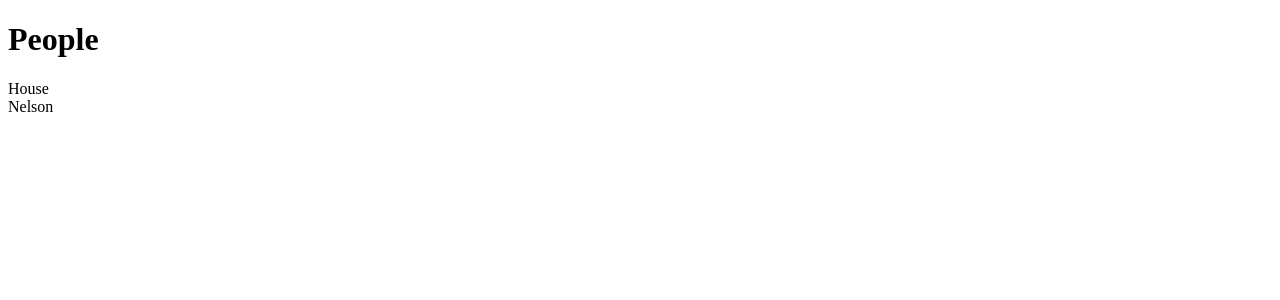
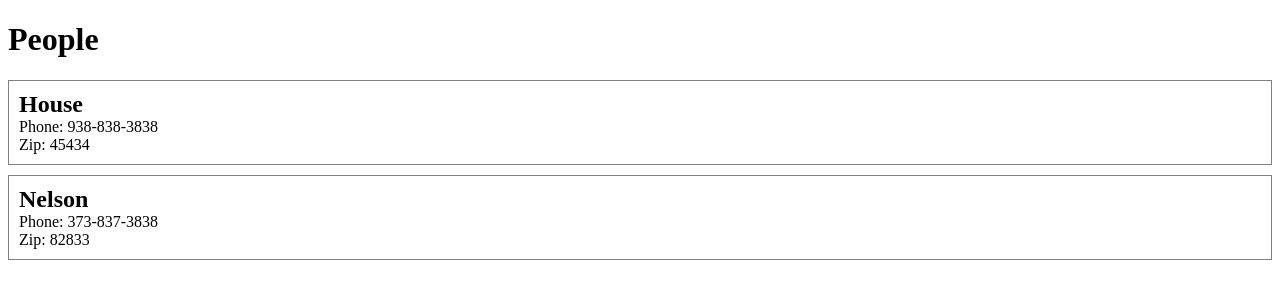
Before and after one commit to coryhouse/person-search, a React (Create React App) app: page / in a window 1280 px wide. Shown: the top 300 px of the page. Built offline with nearby package versions, Linux system fonts and the light colour scheme.

Commit message:
add css modules

```diff
--- a/package.json
+++ b/package.json
@@ -6,6 +6,7 @@
     "@testing-library/jest-dom": "^4.2.4",
     "@testing-library/react": "^9.3.2",
     "@testing-library/user-event": "^7.1.2",
+    "node-sass": "^4.13.1",
     "react": "^16.12.0",
     "react-dom": "^16.12.0",
     "react-scripts": "3.3.0"
--- a/src/Card.js
+++ b/src/Card.js
@@ -1,7 +1,15 @@
 import React from "react";
+import styles from "./Card.module.scss";
 
 function Card(props) {
-  return <div>{props.person.lastName}</div>;
+  return (
+    <div className={styles.root}>
+      <h2 className={styles.header}>{props.person.lastName}</h2>
+      Phone: {props.person.phone}
+      <br />
+      Zip: {props.person.zip}
+    </div>
+  );
 }
 
 export default Card;
--- /dev/null
+++ b/src/Card.module.scss
@@ -0,0 +1,9 @@
+.root {
+  border: solid 1px gray;
+  padding: 10px;
+  margin-bottom: 10px;
+}
+
+.header {
+  margin: 0;
+}
```
Also changed, not shown: 1 other file (tests, documents, lock files or other folders).
